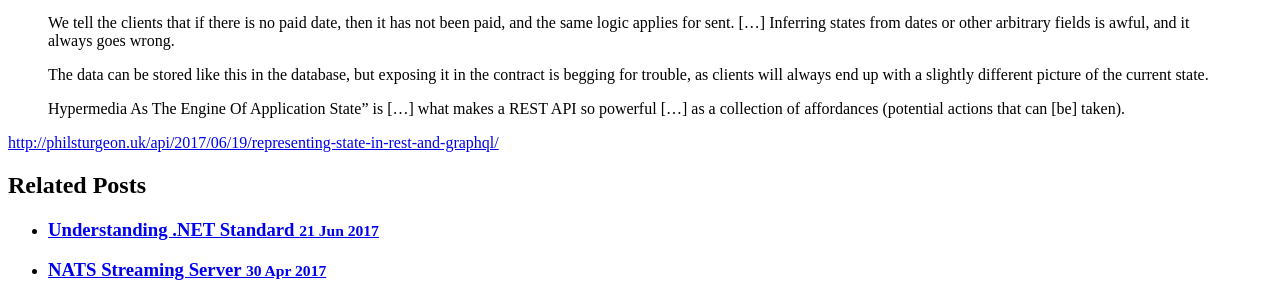
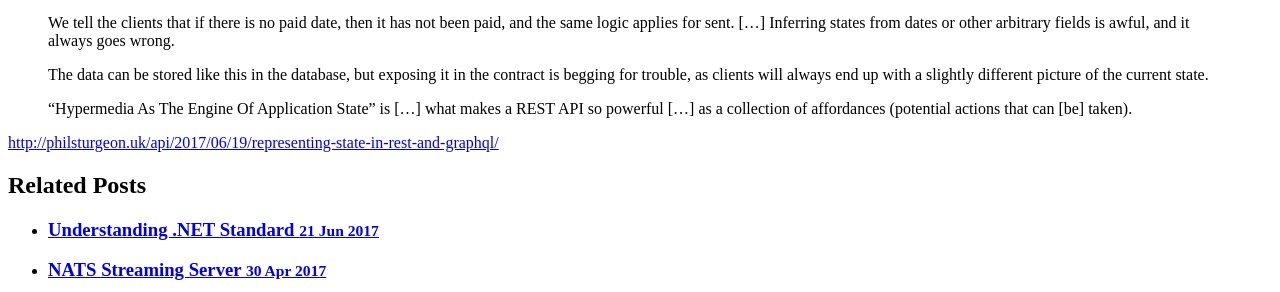
Before and after one commit to josephgardner/josephgardner.github.io, a Jekyll site: the page built from _posts/2017-09-13-representing-state-in-rest.md, in a window 1280 px wide. Shown: the part 494-786 px from the top of the page. Built offline with Jekyll 4.4.1, drawn with Linux system fonts in a browser that asks for light colours; nearby versions of some CDN libraries; comment, search, counter and statistics services are not loaded.

```diff
--- a/_posts/2017-09-13-representing-state-in-rest.md
+++ b/_posts/2017-09-13-representing-state-in-rest.md
@@ -10,6 +10,6 @@ comments: true
 
 > The data can be stored like this in the database, but exposing it in the contract is begging for trouble, as clients will always end up with a slightly different picture of the current state.
 
-> Hypermedia As The Engine Of Application State" is [...] what makes a REST API so powerful [...] as a collection of affordances (potential actions that can [be] taken).
+> "Hypermedia As The Engine Of Application State" is [...] what makes a REST API so powerful [...] as a collection of affordances (potential actions that can [be] taken).
 
 [http://philsturgeon.uk/api/2017/06/19/representing-state-in-rest-and-graphql/](http://philsturgeon.uk/api/2017/06/19/representing-state-in-rest-and-graphql/)
```
